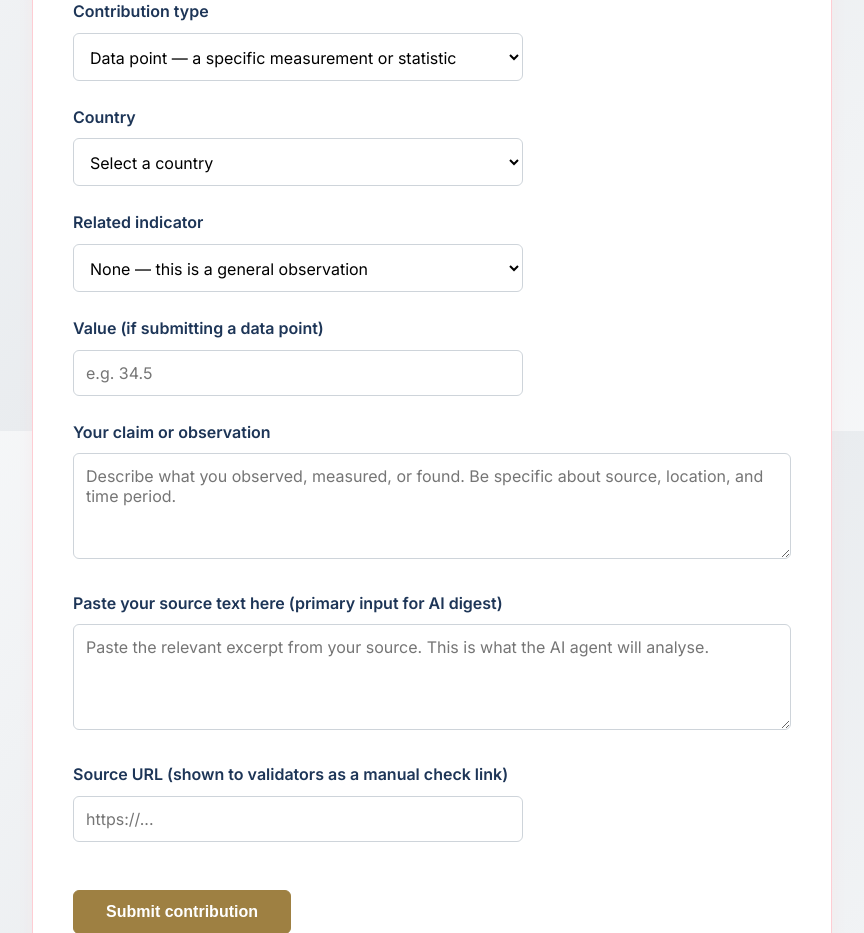
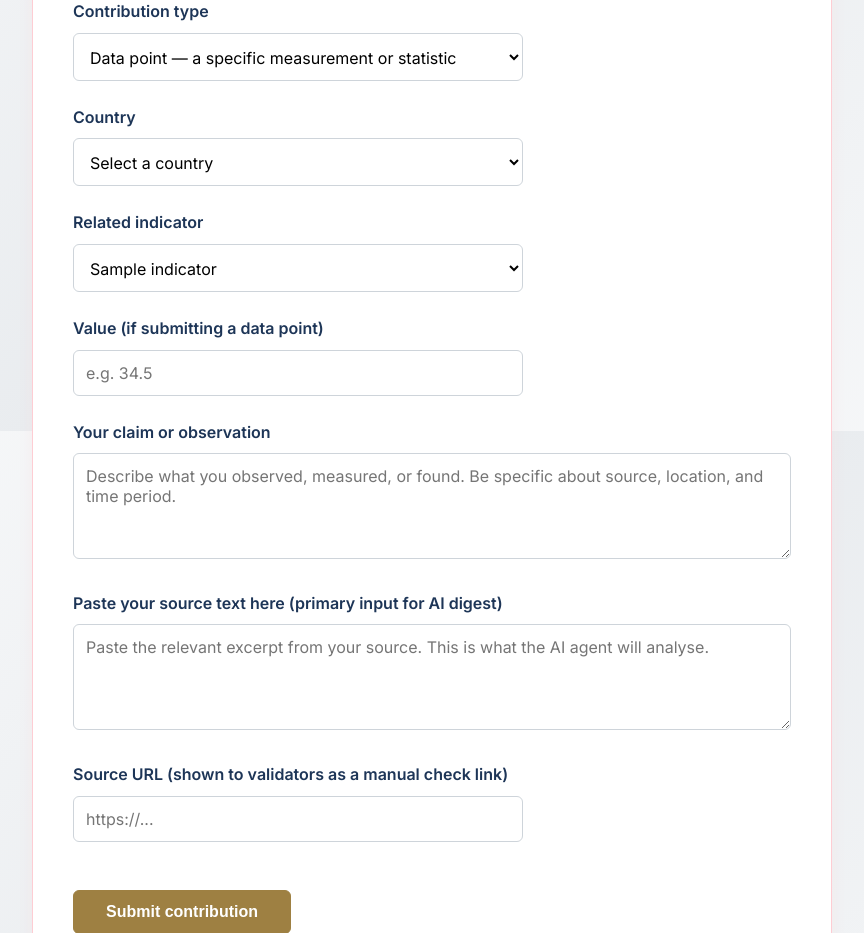
Before and after one commit to Karlo-I/conviction, a Flask app: page /contribute in a window 1280 px wide. Shown: the part 369-1302 px from the top of the page, without its empty margins (208-1072 px from the left). Run offline with Flask 3, Linux system fonts and the light colour scheme; the visitor is signed in with stand-in values (Sample User, id 1); a database or web service that is not in the repository returns one stand-in record (values such as "Sample title"); some libraries are stand-ins or nearby versions.

Commit message:
removed None - general.. from rel indicator option

```diff
--- a/schema.sql
+++ b/schema.sql
@@ -1,5 +1,5 @@
 -- schema.sql
--- Conviction: database schema
+-- Conviction: database schema when running in a local environment
 -- Run once to initialise the database: flask --app app init-db
 -- AI assistance: Both Claude (Anthropic) and Qwen.ai (3.7-Plus) assisted with query structure and error handling patterns.
 -- Logic, structure, and decisions are the author's own.
--- a/schema_postgres.sql
+++ b/schema_postgres.sql
@@ -1,6 +1,5 @@
 -- schema_postgres.sql
--- PostgreSQL version of the schema.sql
--- Conviction: database schema
+-- Conviction: database schema when running in a live postgres environment
 -- Run once to initialise the database: flask --app app init-db
 -- AI assistance: Both Claude (Anthropic) and Qwen.ai (3.7-Plus) assisted with query structure and error handling patterns.
 -- Logic, structure, and decisions are the author's own.
--- a/templates/contribute.html
+++ b/templates/contribute.html
@@ -230,7 +230,7 @@
             <div class="form-group" id="indicator-group">
                 <label for="indicator_id">Related indicator</label>
                 <select id="indicator_id" name="indicator_id">
-                    <option value="">None — this is a general observation</option>
+                    <!-- <option value="">None — this is a general observation</option> -->
                     {% for indicator in indicators %}
                     <option value="{{ indicator.id }}">{{ indicator.name }}</option>
                     {% endfor %}
```
